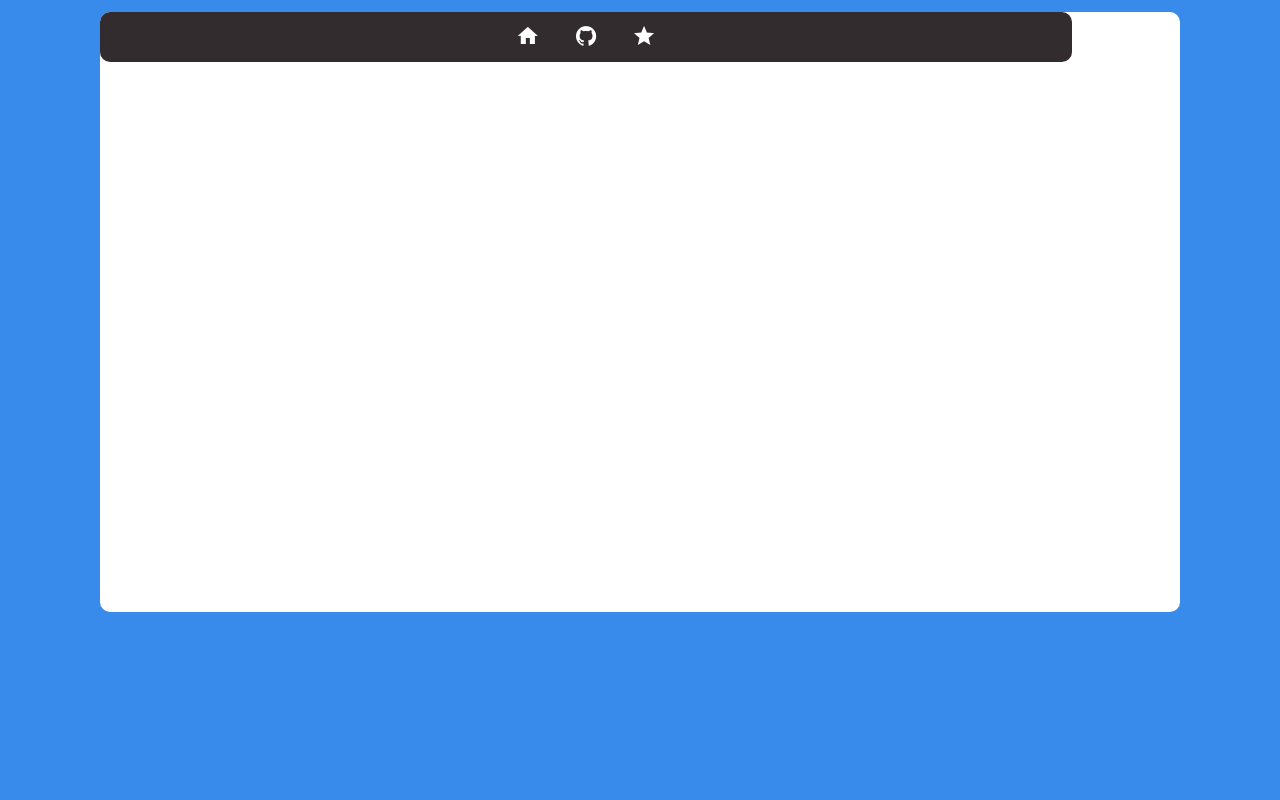
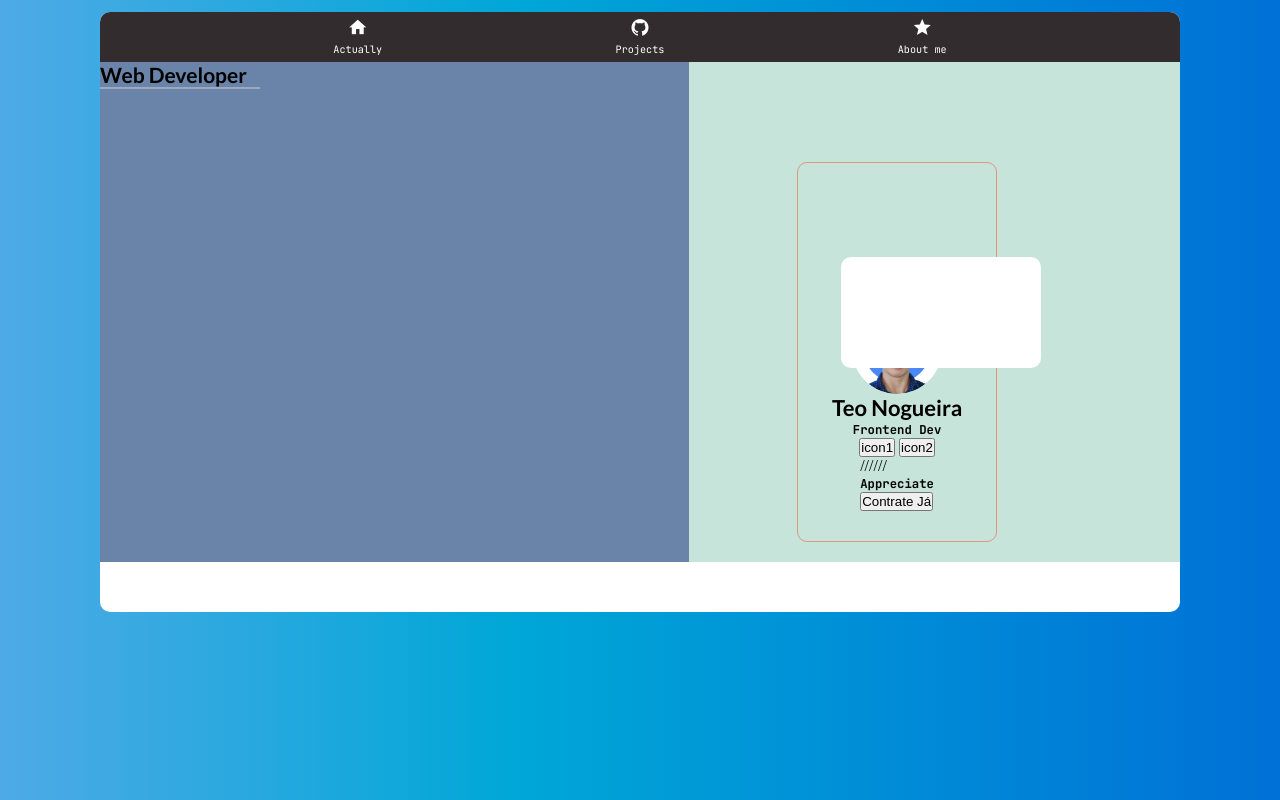
Before and after one commit to TeoNogueira/MyWebsite, a website built with Vite: page MyPortfolio/index.html in a window 1280 px wide. Built offline with nearby package versions, Linux system fonts and the light colour scheme.

Commit message:
add_in_graph_div_called_frame-graph_line_50_HTML

```diff
--- a/MyPortfolio/index.html
+++ b/MyPortfolio/index.html
@@ -28,25 +28,61 @@
           </li>
           <li class="nav-list">
             <a href="#">
-              <span class="ic"><i class="zmdi zmdi-star zmdi-hc-2x"></i></span>
+              <span class="ic"><i id="star" class="zmdi zmdi-star zmdi-hc-2x"></i></span>
               <span class="t-style">About me</span>
             </a>
           </li>
 
         </ul>
 
+      </nav>
+<!-- Section -->
+      <section class="section">
+        <main class="main-sec">
+          <h2>Web Developer</h2>
+          <div class="border"></div>
+          <p></p>
+        </main>
+        <!-- ASIDE -->
+        <aside class="aside-sec">
 
 
+          <div class="graph-container">
+            <div class="frame-graph"></div>
+            <div>
 
-      </nav>
-<!-- Section -->
-      <section>
-        <main>
 
-        </main>
-        <aside>
+            </div>
+            <div class="head-graph">
 
+              <i></i>
+              <div>
+              <p></p>
+              <i></i>
+            </div>
+            </div>
+            <div class="graph-body">
+              <img src="./src/img/teo.png" alt="">
+              <h2>Teo Nogueira</h2>
+              <p>Frontend Dev</p>
+              <div class>
+              <button>icon1</button>
+              <button>icon2</button>
+            </div>
+          </div>
+
+            <div class="graph-footer">
+              //////
+              <p>Appreciate</p>
+
+              <button>Contrate Já</button>
+            </div>
+
+                <!--  GRAPH BODY END-->
+          </div>
         </aside>
+
+
       </section>
       <footer></footer>
 
--- /dev/null
+++ b/MyPortfolio/src/css/main-aside.css
@@ -0,0 +1,111 @@
+@import url('https://fonts.googleapis.com/css2?family=Lato:wght@300;400;700;900&display=swap');
+
+
+.section {
+
+    display: flex;
+    width: 100%;
+    height: 500px;
+    background: var(--pastel-c);
+
+
+}
+
+section .main-sec {
+
+    display: flex;
+    width: 60%;
+    flex-direction: column;
+}
+
+section .main-sec .border {
+    opacity: 0.5;
+    border: var(--b-d) solid rgb(207, 207, 207);
+    width: 27.2%;
+}
+
+
+
+ section .main-sec, aside .aside-sec .graph .head-graph h2 {
+
+    font-family: 'Lato', sans-serif;
+    font-size: 14px;
+    font-weight: 700;
+}
+
+
+
+.section .aside-sec {
+    display: flex;
+    width: 50%;
+    height: 100%;
+    background: #c6e4d9;
+    flex-direction: column;
+
+}
+
+
+/*  ASIDE GRAPH  */
+
+.section .frame-graph {
+
+    width: 200px;
+    height: 380px;
+    position: relative;
+    top: 20%;
+    left: 22%;
+    background: var(--w-d);
+    box-shadow: rgba(255, 255, 255, 0.1);
+    border-radius: 10px;
+    z-index: 1;
+}
+
+
+.section .graph-container {
+
+    width: 200px;
+    padding: 30px 0;
+    height: 380px;
+    border: solid rgb(226, 150, 122) 1px;
+    border-radius: 10px;
+    display: flex;
+    flex-direction: column;
+    align-items: center;
+    position: relative;
+    top: 20%;
+    left: 22%;
+    z-index: 1;
+}
+.section .aside-sec .graph-container h2 {
+
+    font-family: 'Lato', sans-serif;
+    font-size: 22px;
+    font-weight: 700;
+    /* text-align: center; */
+}
+
+
+.section .aside-sec .graph-container p {
+    font-size: 12.3px;
+    font-weight: 700;
+    font-family: 'JetBrains Mono', monospace;
+ }
+
+
+
+ .section .aside-sec .graph-container .graph-body {
+    display: flex;
+    align-items: center;
+    justify-content: center;
+    flex-direction: column;
+
+ }
+
+.section .aside-sec .graph-container .graph-body img {
+
+    border-radius: 50%;
+    width: 90px;
+    height: 90px;
+
+
+}
--- a/MyPortfolio/src/css/main.css
+++ b/MyPortfolio/src/css/main.css
@@ -1,3 +1,6 @@
+@import './nav.css';
+@import './main-aside.css';
+
 @import url('https://fonts.googleapis.com/css2?family=JetBrains+Mono:wght@400;500;600;700&display=swap');
 
 
@@ -13,13 +16,17 @@
     --bl-d: #388BEB;
     --blck-d: #080a0f;
     --w-d: #fff;
-
+    --l-d: #f27f00;
+    --b-d: 0.2px;
+    --pastel-c: #6A84a9;
+    --marg-d: 15px;
 }
 
 
 body {
 
-    background: var(--bl-d);
+    background: rgb(2,0,36);
+    background: linear-gradient(90deg, rgba(2,0,36,1) 0%, rgba(78,170,230,1) 0%, rgba(0,167,215,1) 40%, rgba(0,113,215,1) 100%);
 }
 
 
@@ -33,65 +40,6 @@ body {
     overflow-y: none;
     height: 600px;
     background: #fff;
+    flex-direction: column;
 
 }
-
-.nav-in {
-    display: flex;
-    position: relative;
-    width: 90%;
-    height: 50px;
-    border-radius: 10.1px;
-    background: rgb(51, 44, 46);
-    align-items: center;
-    justify-content: center;
-
-}
-
-
-.nav-in ul {
-
-    list-style: none;
-    display: flex;
-    height: 50px;
-    z-index: 1;
-}
-
-
-.nav-in ul li a {
-
-    text-decoration: none;
-    display: flex;
-    position: relative;
-    justify-content: center;
-    align-items: center;
-    flex-direction: column;
-    width: 100%;
-    text-align: center;
-    font-weight: 400;
-    font-family: 'JetBrains Mono', monospace;
-    font-size: 12.1px;
-}
-
-.nav-in .nav-list i {
-
-    color: var(--w-d);
-}
-
-.nav-in .nav-list a {
-    color: var(--w-d);
-}
-
-.nav-in ul li a .ic {
-
-    position: relative;
-    display: block;
-    line-height: 58px;
-    text-align: center;
-}
-
-
-.nav-in ul li:hover a .ic {
-
-    transform: translateY(-25px);
-}
--- /dev/null
+++ b/MyPortfolio/src/css/nav.css
@@ -0,0 +1,76 @@
+
+.nav-in {
+    max-width: 1080px;
+    display: flex;
+    position: relative;
+    width: 100%;
+    height: 50px;
+    border-radius: 10.1px 10.1px 0 0;
+    background: rgb(51, 44, 46);
+    align-items: center;
+    justify-content: center;
+
+}
+
+
+.nav-in ul {
+    padding: 6px 0 0 0;
+    width: 100%;
+    list-style: none;
+    display: flex;
+    justify-content: space-evenly;
+    height: 50px;
+    z-index: 1;
+
+}
+
+
+.nav-in ul li a {
+
+    text-decoration: none;
+    display: flex;
+    position: relative;
+    justify-content: space-between;
+    align-items: center;
+    flex-direction: column;
+    width: 100%;
+    text-align: center;
+    font-weight: 400;
+    font-family: 'JetBrains Mono', monospace;
+    font-size: 10.2px;
+}
+
+.nav-in .nav-list i {
+
+    color: var(--w-d);
+}
+
+.nav-in .nav-list a {
+    color: var(--w-d);
+}
+
+.nav-in .nav-list:nth-child(2) {
+
+
+}
+
+
+.nav-in ul li a .ic {
+
+    position: relative;
+    display: block;
+    line-height: 23px;
+    text-align: center;
+}
+
+
+.nav-in ul li:hover a .ic {
+    transition: 0.3s;
+    transform: translateY(-5.2px);
+}
+
+.nav-in ul li:hover:nth-child(3) a .ic #star
+ {
+    transition: 1s;
+    color: var(--l-d);
+ }
--- a/MyPortfolio/src/js/script.js
+++ b/MyPortfolio/src/js/script.js
@@ -1,3 +1,6 @@
 import  '../css/main.css'
 
+import  './nav-commands.js'
+
+
 console.log('hekkio')
```
Also changed, not shown: MyPortfolio/src/js/nav-commands.js (added, +8 -0 lines), MyPortfolio/src/img/teo.png (added).
